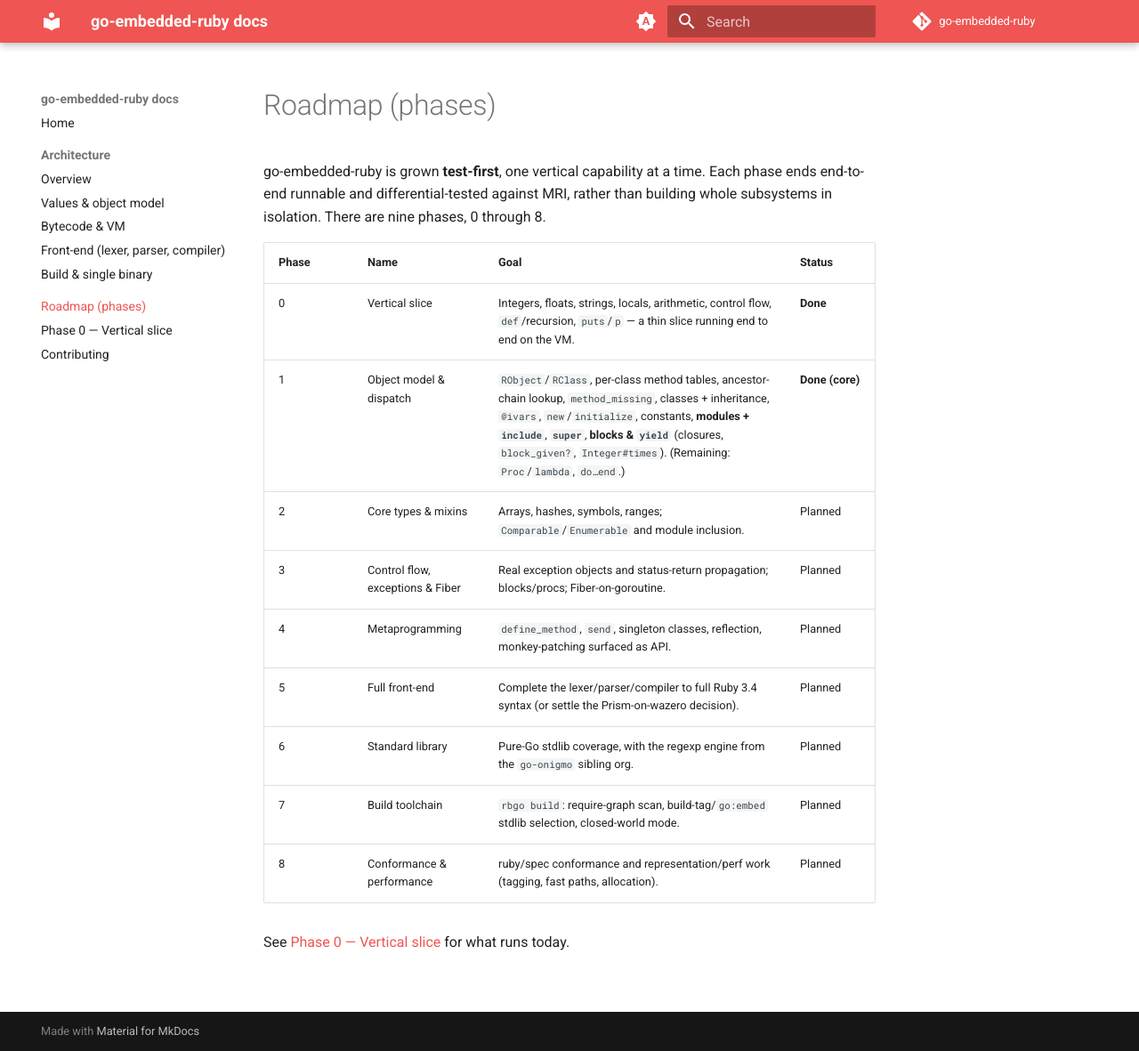
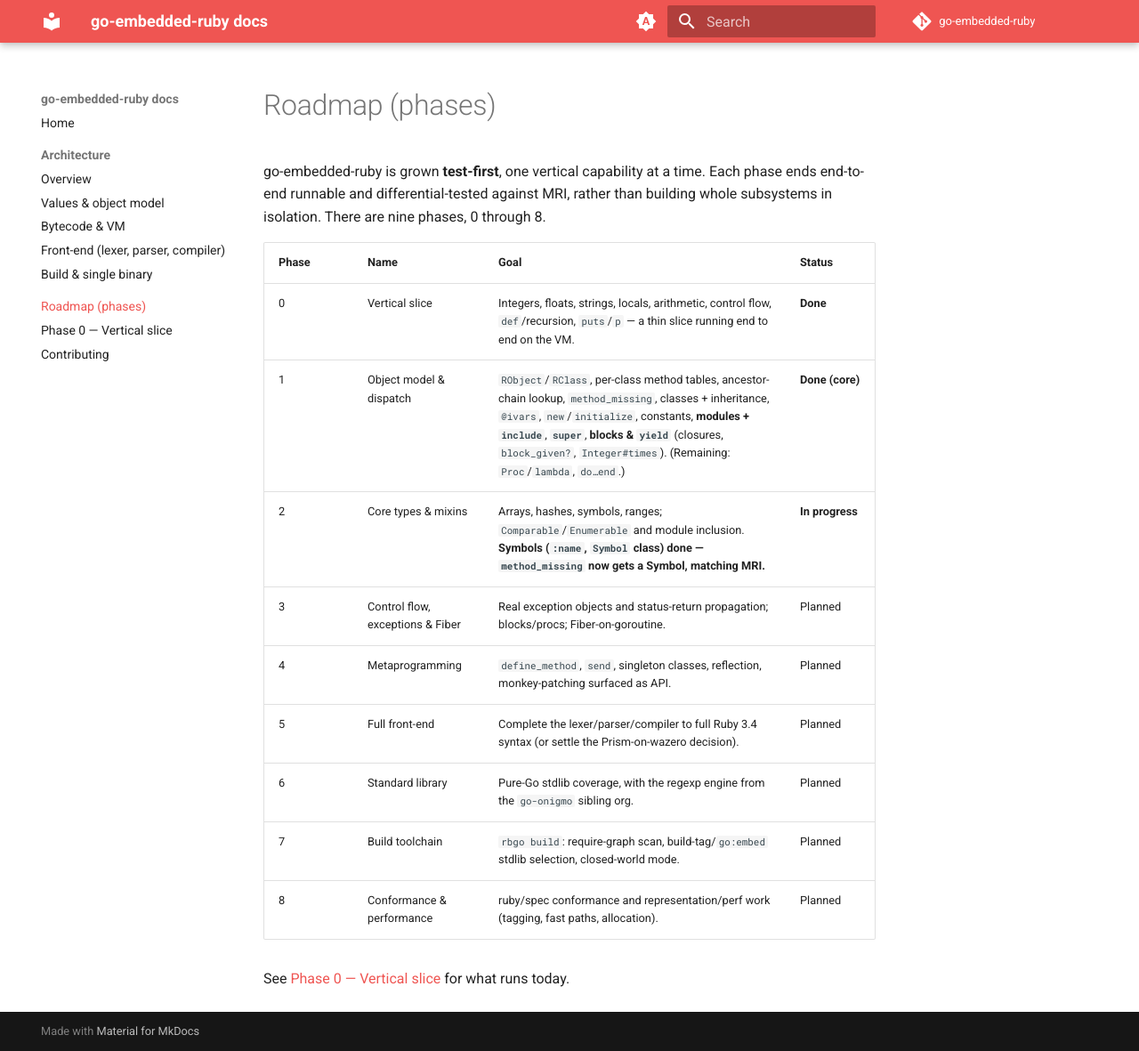
Before and after one commit to go-embedded-ruby/docs, an MkDocs documentation site: the page built from docs/roadmap.md, in a window 1280 px wide and 1181 px high. Shown: the whole window at 89% size. Built offline with MkDocs 1.6.1 and Material for MkDocs 9.7.7, drawn with Linux system fonts in a browser that asks for light colours; the version menu is left out.

Commit message:
docs: roadmap marks Phase 2 in progress (Symbols)
Co-Authored-By: Claude Opus 4.8 (1M context) <noreply@anthropic.com>

```diff
--- a/docs/roadmap.md
+++ b/docs/roadmap.md
@@ -8,7 +8,7 @@ building whole subsystems in isolation. There are nine phases, 0 through 8.
 | --- | --- | --- | --- |
 | 0 | Vertical slice | Integers, floats, strings, locals, arithmetic, control flow, `def`/recursion, `puts`/`p` — a thin slice running end to end on the VM. | **Done** |
 | 1 | Object model & dispatch | `RObject`/`RClass`, per-class method tables, ancestor-chain lookup, `method_missing`, classes + inheritance, `@ivars`, `new`/`initialize`, constants, **modules + `include`**, **`super`**, **blocks & `yield`** (closures, `block_given?`, `Integer#times`). (Remaining: `Proc`/`lambda`, `do…end`.) | **Done (core)** |
-| 2 | Core types & mixins | Arrays, hashes, symbols, ranges; `Comparable`/`Enumerable` and module inclusion. | Planned |
+| 2 | Core types & mixins | Arrays, hashes, symbols, ranges; `Comparable`/`Enumerable` and module inclusion. **Symbols (`:name`, `Symbol` class) done — `method_missing` now gets a Symbol, matching MRI.** | **In progress** |
 | 3 | Control flow, exceptions & Fiber | Real exception objects and status-return propagation; blocks/procs; Fiber-on-goroutine. | Planned |
 | 4 | Metaprogramming | `define_method`, `send`, singleton classes, reflection, monkey-patching surfaced as API. | Planned |
 | 5 | Full front-end | Complete the lexer/parser/compiler to full Ruby 3.4 syntax (or settle the Prism-on-wazero decision). | Planned |
```
